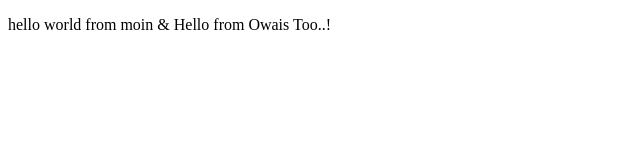
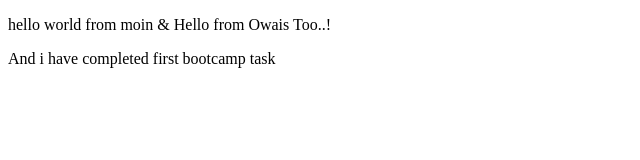
Before and after one commit to Muhammed-Moinuddin/BootCamp2020, a plain HTML site: page index.html in a window 1280 px wide. Shown: the whole page, without its empty margins (0-640 px from the left). Drawn offline with Linux system fonts and the light colour scheme.

Commit message:
Updated by adding a paragraph
just to check github action

```diff
--- a/index.html
+++ b/index.html
@@ -6,6 +6,7 @@
 <body>
     <div>
         <p>hello world from moin & Hello from Owais Too..!</p>
+        <p>And i have completed first bootcamp task</p>
     </div>
 </body>
 </html>
```
